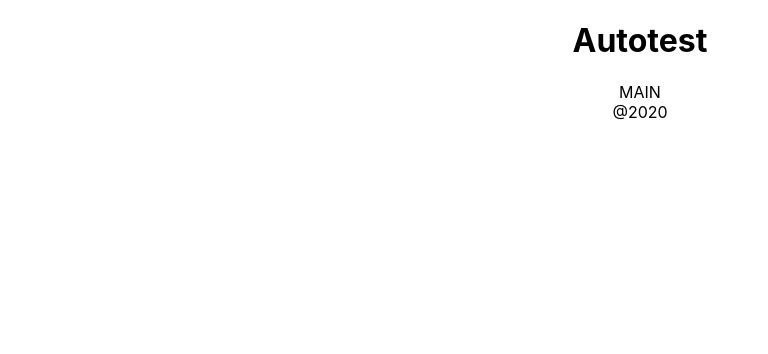
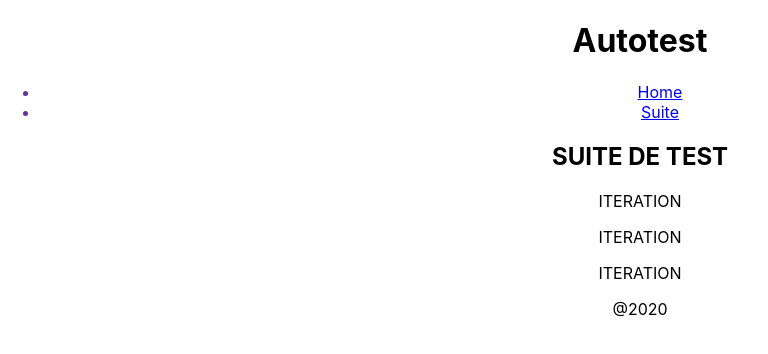
Before and after one commit to ophelielv/autotest, a React (Create React App) app in the folder autotestfront/: page /suite in a window 1280 px wide. Shown: the top 354 px of the page, without its empty margins (0-768 px from the left). Built offline with nearby package versions, Linux system fonts and the light colour scheme.

Commit message:
front : init routes

```diff
--- a/autotestfront/package.json
+++ b/autotestfront/package.json
@@ -9,6 +9,7 @@
     "@testing-library/user-event": "^7.2.1",
     "react": "^16.12.0",
     "react-dom": "^16.12.0",
+    "react-router-dom": "^5.1.2",
     "react-scripts": "3.4.0"
   },
   "scripts": {
--- a/autotestfront/src/App.js
+++ b/autotestfront/src/App.js
@@ -1,20 +1,25 @@
 import React from 'react';
-// import logo from './logo.svg';
+import Navigation from './components/navigation';
+import {
+  BrowserRouter as Router,
+  // Switch,
+  // Route,
+  // Link
+} from "react-router-dom";
 import './App.css';
-
 function App() {
   return (
+    <Router>
       <div className="App">
         <header className="App-header">
           <h1>Autotest</h1>
         </header>
 
-      <main>
-        MAIN
-      </main>
+        <Navigation />
 
         <footer> @2020 </footer>
       </div>
+    </Router >
   );
 }
 
--- a/autotestfront/src/components/navigation.js
+++ b/autotestfront/src/components/navigation.js
@@ -1,17 +1,35 @@
 import React from 'react';
+import {
+  // BrowserRouter as Router,
+  Switch,
+  Route,
+  Link
+} from "react-router-dom";
 import './navigation.css';
+
+import Suite from '../scenes/suite'
+import Home from '../scenes/home'
 
 function Navigation() {
 
   return (
-    <nav>
-      <ul>
-        <li>Test 1</li>
-        <li>Test 2</li>
-        <li>Test 3</li>
-        <li>Test 4</li>
-      </ul>
-    </nav>
+    <div>
+
+      <nav>
+        <ul>
+          <li><Link to="/">Home</Link></li>
+          <li><Link to="/suite">Suite</Link></li>
+        </ul>
+      </nav>
+
+      {/* A <Switch> looks through its children <Route>s and
+            renders the first one that matches the current URL. */}
+
+      <Switch>
+        <Route path="/suite"><Suite /></Route>
+        <Route path="/"><Home /></Route>
+      </Switch>
+    </div>
   );
 }
 
--- /dev/null
+++ b/autotestfront/src/scenes/home.js
@@ -0,0 +1,12 @@
+import React from 'react';
+import './home.css';
+
+function Home() {
+  return (
+    <main>
+      <h2>Home</h2>
+    </main>
+  );
+}
+
+export default Home;
--- a/autotestfront/src/scenes/suite.js
+++ b/autotestfront/src/scenes/suite.js
@@ -1,18 +1,17 @@
 import React from 'react';
 import './suite.css';
-import Navigation from '../components/navigation';
 import Iteration from '../components/iteration';
 
 function Suite() {
 
   return (
-    <div>
-      <Navigation />
-
-      <p>SUITE DE TEST</p>
+    <main>
+      <h2>SUITE DE TEST</h2>
 
       <Iteration />
-    </div>
+      <Iteration />
+      <Iteration />
+    </main>
   );
 }
 
```
Also changed, not shown: autotestfront/src/scenes/home.css (added), 1 other file (tests, documents, lock files or other folders). Lines whose indentation alone changed are shown as unchanged.
